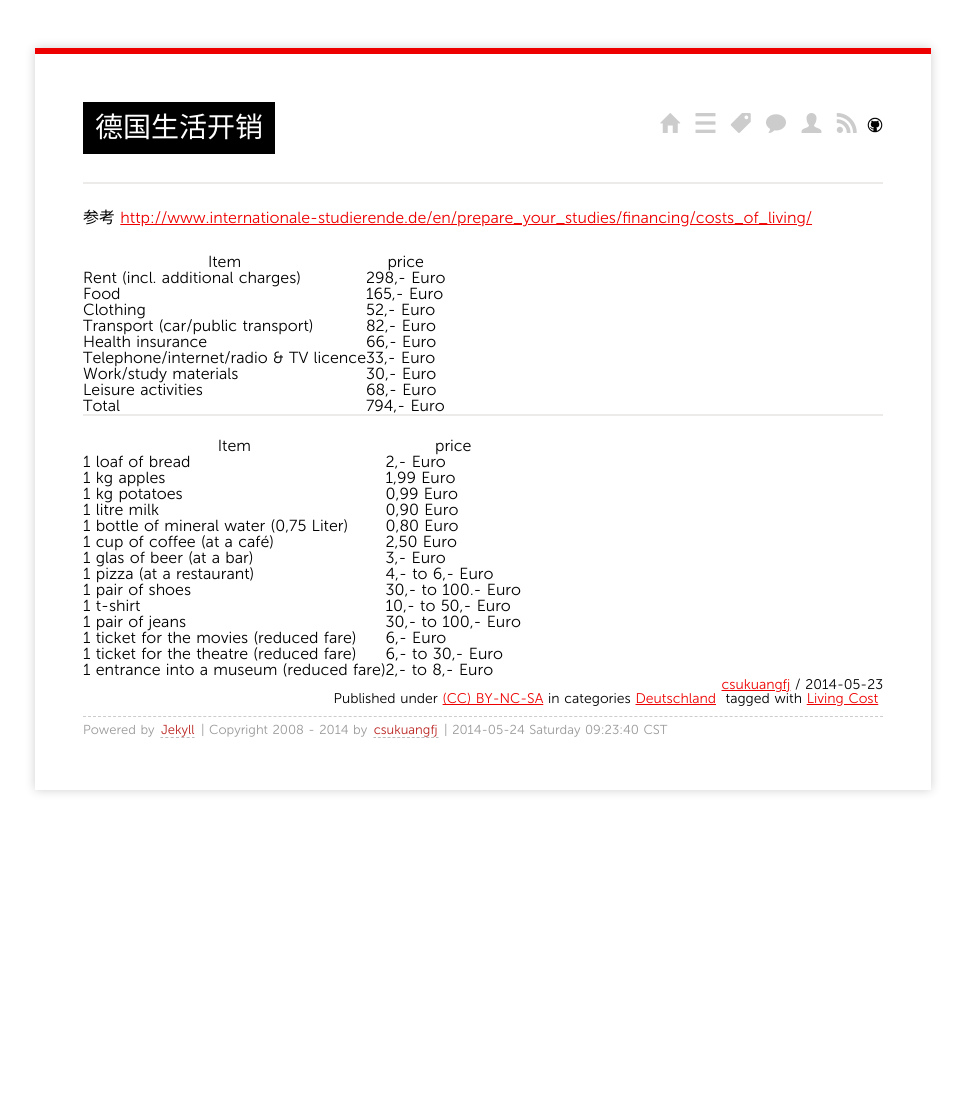
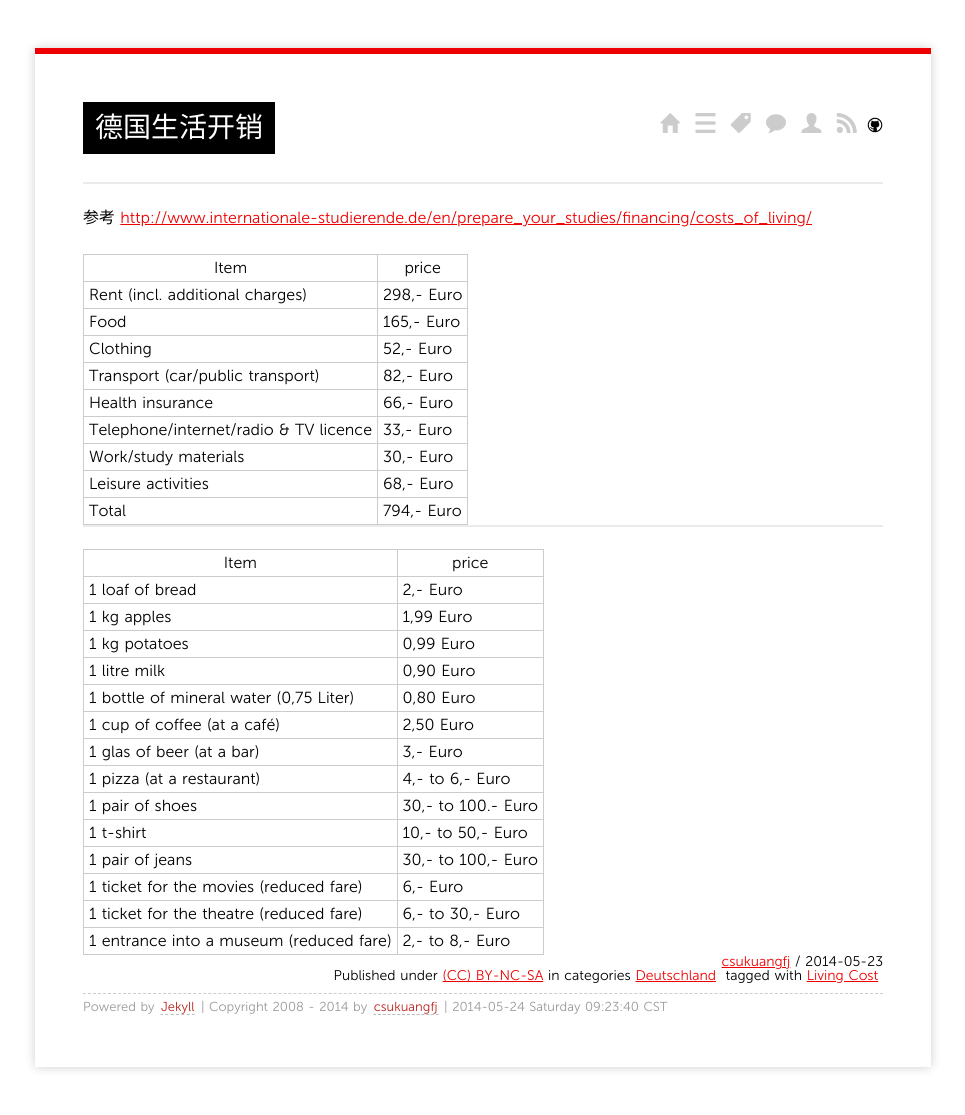
Before and after one commit to liu-ke/csukuangfj.github.io, a Jekyll site: the page built from _posts/2014/2014-05-23-living-cost-in-deutschland.md, in a window 1280 px wide. Shown: the whole page, without its empty margins (157-1122 px from the left). Built offline with Jekyll 4.4.1, drawn with Linux system fonts in a browser that asks for light colours; Markdown is read by kramdown in place of the engine named in the settings; comment, search, counter and statistics services are not loaded; before the commit the page ends 900 px from its top, so only the background shows below that.

Commit message:
modify table style

```diff
--- a/media/css/screen.css
+++ b/media/css/screen.css
@@ -249,3 +249,18 @@ footer a:hover {
     -webkit-box-shadow: rgba(0,0,0,1.0) 0px 0px 2px,rgba(255,255,255,0.15) 0px 1px 1px inset;
     text-decoration: none;
 }
+
+
+/*
+ * added by kfj
+ */
+
+/* table  */
+table {
+    border-spacing: 0;
+    border: 1px solid #ccc;
+}
+td, th{
+    border: 1px solid #ccc;
+    padding: 5px;
+}
```
